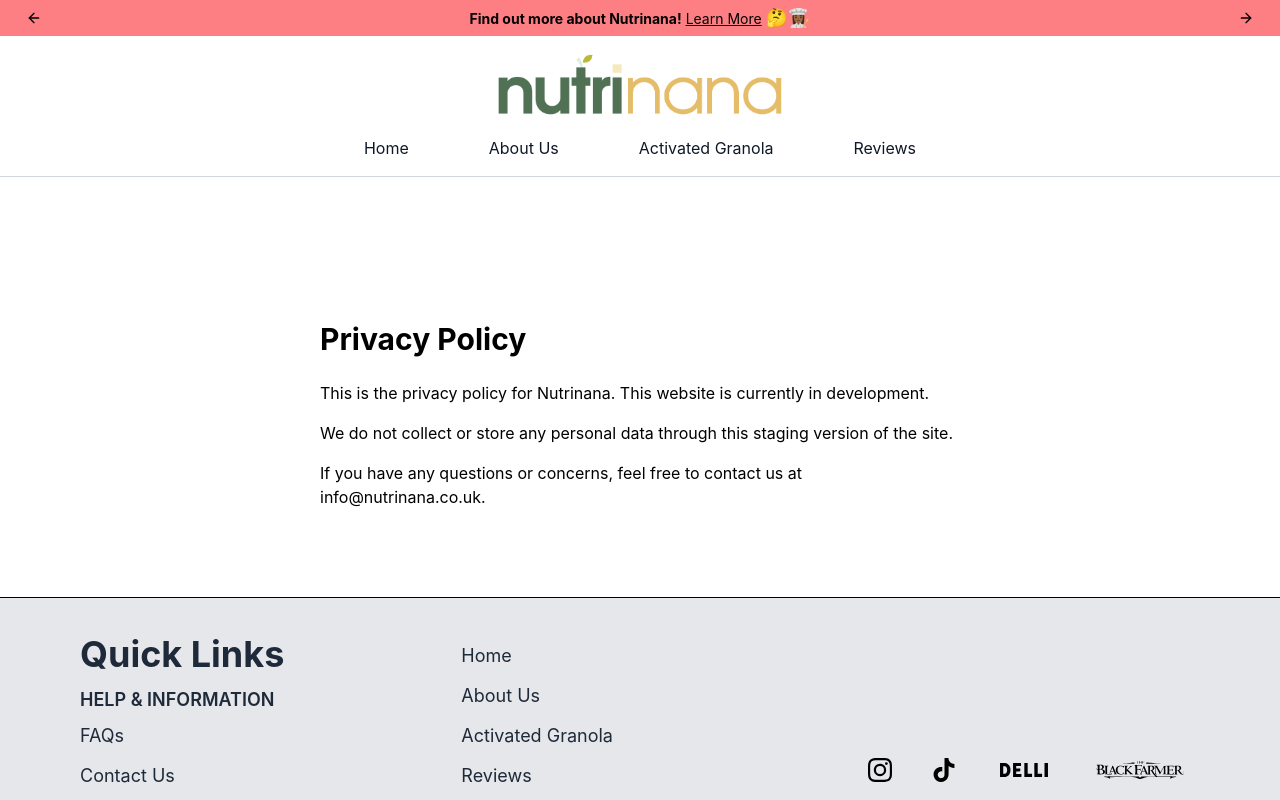
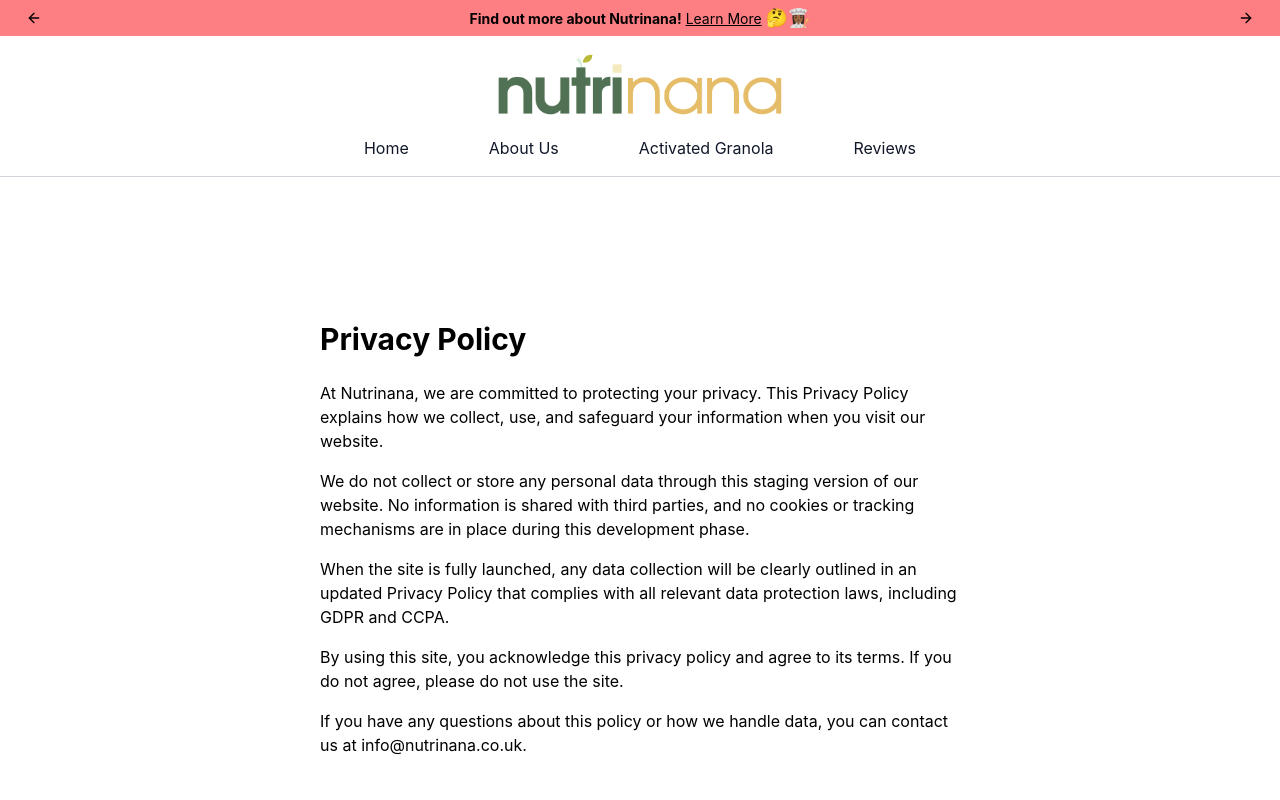
Before and after one commit to nutrinana/nutrinana-website, a Next.js app: page /privacy-policy in a window 1280 px wide. Shown: the top 800 px of the page. Built offline with nearby package versions, Linux system fonts and the light colour scheme.

Commit message:
feat: NAG-22 updated privacy policy

```diff
--- a/src/app/privacy-policy/page.js
+++ b/src/app/privacy-policy/page.js
@@ -3,13 +3,19 @@ export default function PrivacyPolicyPage() {
     <main className="max-w-2xl mx-auto px-4 py-12">
       <h1 className="text-3xl font-bold mb-6">Privacy Policy</h1>
       <p className="mb-4">
-        This is the privacy policy for Nutrinana. This website is currently in development.
+        At Nutrinana, we are committed to protecting your privacy. This Privacy Policy explains how we collect, use, and safeguard your information when you visit our website.
       </p>
       <p className="mb-4">
-        We do not collect or store any personal data through this staging version of the site.
+        We do not collect or store any personal data through this staging version of our website. No information is shared with third parties, and no cookies or tracking mechanisms are in place during this development phase.
+      </p>
+      <p className="mb-4">
+        When the site is fully launched, any data collection will be clearly outlined in an updated Privacy Policy that complies with all relevant data protection laws, including GDPR and CCPA.
+      </p>
+      <p className="mb-4">
+        By using this site, you acknowledge this privacy policy and agree to its terms. If you do not agree, please do not use the site.
       </p>
       <p>
-        If you have any questions or concerns, feel free to contact us at info@nutrinana.co.uk.
+        If you have any questions about this policy or how we handle data, you can contact us at info@nutrinana.co.uk.
       </p>
     </main>
   );
```
